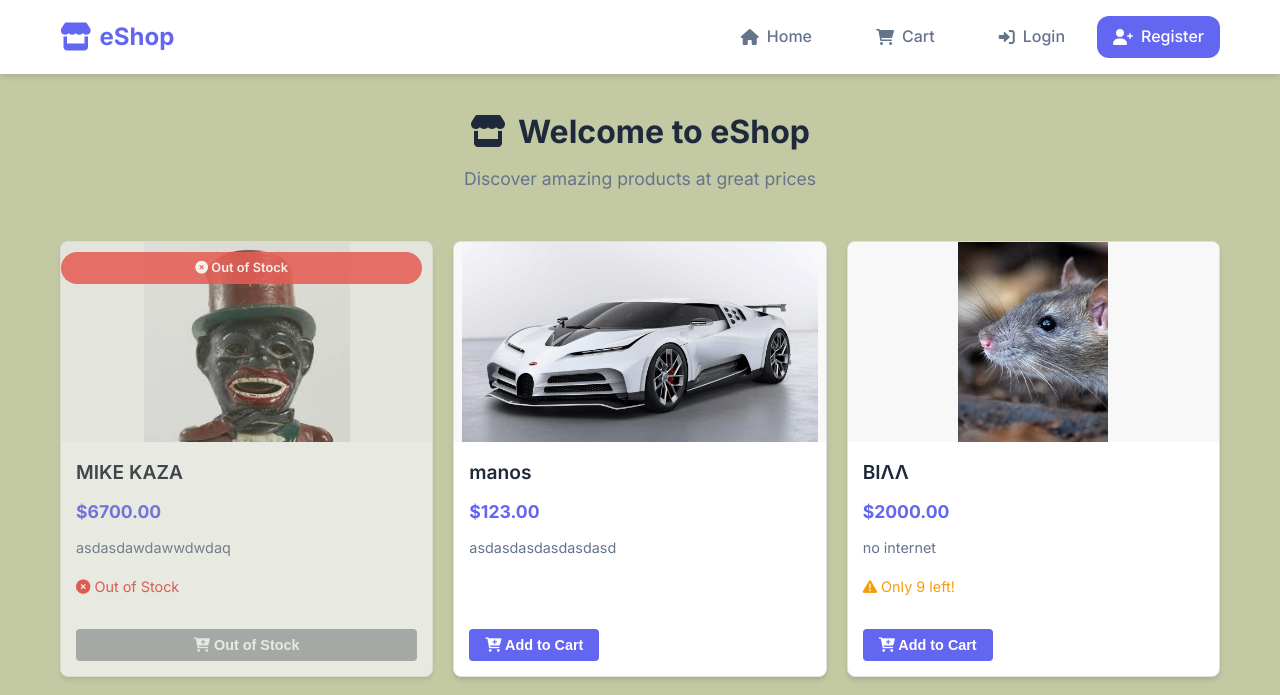
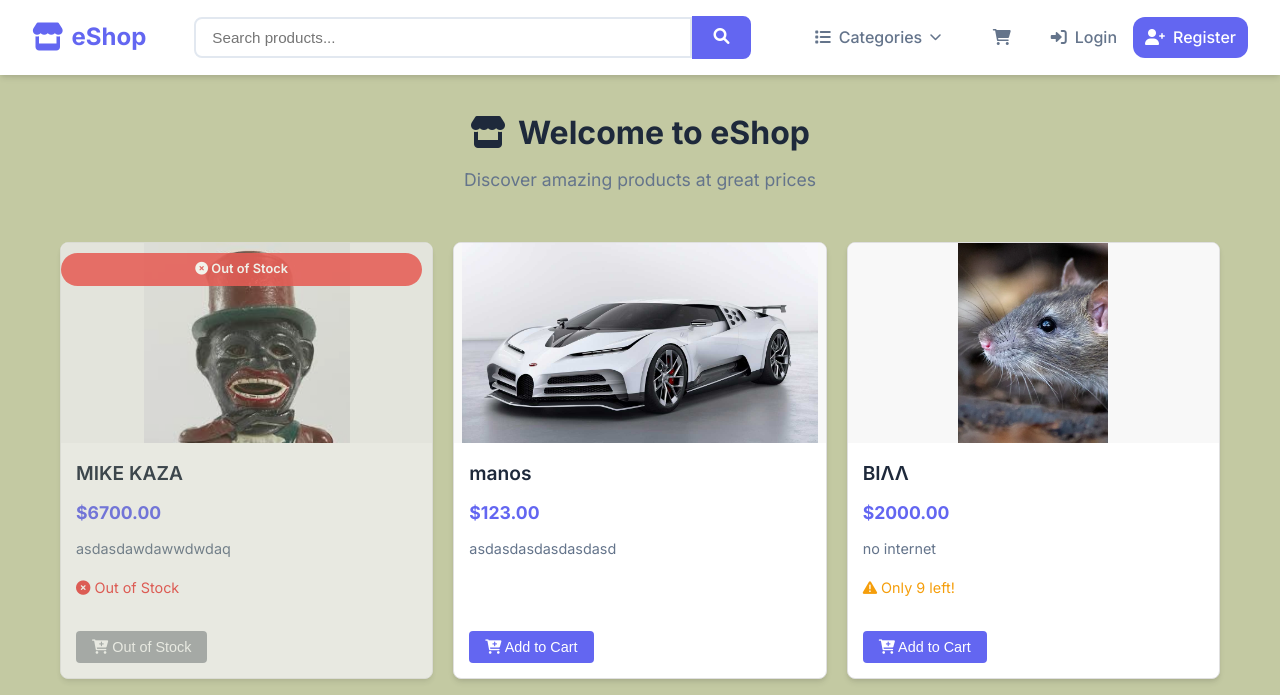
Before and after one commit to Christos2424/eshop-project, a Flask app: page / in a window 1280 px wide. Shown: the top 695 px of the page. Run offline with Flask 3, Linux system fonts and the light colour scheme; data comes from the database, SQL or seed files in the repository; both versions use the stored data as it was after the commit.

Commit message:
Add files via upload

```diff
--- a/flask_eshop/app.py
+++ b/flask_eshop/app.py
@@ -41,7 +41,16 @@
         # Otherwise, it's an external URL
         return image_url
 
-    return dict(get_image_url=get_image_url)
+    # Get categories for header dropdown
+    categories = []
+    try:
+        with get_cursor() as cur:
+            cur.execute("SELECT DISTINCT category FROM products WHERE category IS NOT NULL AND category != '' ORDER BY category")
+            categories = [row[0] for row in cur.fetchall()]
+    except:
+        pass
+
+    return dict(get_image_url=get_image_url, global_categories=categories)
 
 # Ensure upload directory exists when module is imported
 if not os.path.exists(UPLOAD_FOLDER):
@@ -345,6 +354,9 @@
     search_query = request.args.get('q', '')
     category = request.args.get('category', '')
     stock_filter = request.args.get('stock', 'all')  # 'all', 'in_stock', 'out_of_stock'
+    sort_by = request.args.get('sort', 'newest')
+    min_price = request.args.get('min_price', '')
+    max_price = request.args.get('max_price', '')
     per_page = 12
 
     try:
@@ -356,8 +368,8 @@
             conditions = []
 
             if search_query:
-                conditions.append("(name LIKE ? OR description LIKE ?)")
-                params.extend([f'%{search_query}%', f'%{search_query}%'])
+                conditions.append("name LIKE ?")
+                params.append(f'%{search_query}%')
 
             if category:
                 conditions.append("category = ?")
@@ -370,6 +382,21 @@
                 conditions.append("stock_quantity = 0")
             # 'all' shows everything, so no condition needed
 
+            # Price range filtering
+            if min_price:
+                try:
+                    conditions.append("price >= ?")
+                    params.append(float(min_price))
+                except ValueError:
+                    pass
+
+            if max_price:
+                try:
+                    conditions.append("price <= ?")
+                    params.append(float(max_price))
+                except ValueError:
+                    pass
+
             if conditions:
                 where_clause = " WHERE " + " AND ".join(conditions)
                 query += where_clause
@@ -379,14 +406,25 @@
             cur.execute(count_query, params)
             total = cur.fetchone()[0]
 
+            # Add sorting
+            sort_map = {
+                'newest': 'created_at DESC',
+                'oldest': 'created_at ASC',
+                'price_low': 'price ASC',
+                'price_high': 'price DESC',
+                'name_az': 'name ASC',
+                'name_za': 'name DESC'
+            }
+            sort_clause = sort_map.get(sort_by, 'created_at DESC')
+
             # Get products with pagination
-            query += " ORDER BY created_at DESC LIMIT ? OFFSET ?"
+            query += f" ORDER BY {sort_clause} LIMIT ? OFFSET ?"
             params.extend([per_page, (page-1)*per_page])
             cur.execute(query, params)
             products = cur.fetchall()
 
             # Get distinct categories for filter
-            cur.execute("SELECT DISTINCT category FROM products WHERE category IS NOT NULL AND category != ''")
+            cur.execute("SELECT DISTINCT category FROM products WHERE category IS NOT NULL AND category != '' ORDER BY category")
             categories = [row[0] for row in cur.fetchall()]
 
         total_pages = (total + per_page - 1) // per_page
@@ -400,34 +438,25 @@
                              search_query=search_query,
                              category=category,
                              categories=categories,
-                             stock_filter=stock_filter)
+                             stock_filter=stock_filter,
+                             sort_by=sort_by,
+                             min_price=min_price,
+                             max_price=max_price)
     except Exception as e:
         flash(f"Error loading products: {str(e)}", 'danger')
-        return render_template('index.html', products=[], page=1, total=0, total_pages=0)
+        return render_template('index.html', products=[], page=1, total=0, total_pages=0, categories=[])
 
 @app.route('/search')
 def search():
     query = request.args.get('q', '')
     stock_filter = request.args.get('stock', 'all')
+    sort_by = request.args.get('sort', 'newest')
+    min_price = request.args.get('min_price', '')
+    max_price = request.args.get('max_price', '')
 
     if query:
-        try:
-            with get_cursor() as cur:
-                # Build search query with stock filter
-                sql = "SELECT * FROM products WHERE (name LIKE ? OR description LIKE ?)"
-                params = [f'%{query}%', f'%{query}%']
-
-                if stock_filter == 'in_stock':
-                    sql += " AND stock_quantity > 0"
-                elif stock_filter == 'out_of_stock':
-                    sql += " AND stock_quantity = 0"
-
-                cur.execute(sql, params)
-                products = cur.fetchall()
-
-            return render_template('index.html', products=products, query=query, stock_filter=stock_filter)
-        except Exception as e:
-            flash(f"Search error: {str(e)}", 'danger')
+        return redirect(url_for('home', q=query, stock=stock_filter, sort=sort_by,
+                               min_price=min_price, max_price=max_price))
     return redirect(url_for('home'))
 
 @app.route('/register', methods=['GET', 'POST'])
--- a/flask_eshop/static/css/style.css
+++ b/flask_eshop/static/css/style.css
@@ -45,7 +45,10 @@
     display: flex;
     justify-content: space-between;
     align-items: center;
-    padding: 1rem 0;
+    padding: 1rem 2rem;
+    gap: 1.5rem;
+    max-width: 100%;
+    width: 100%;
 }
 
 .logo a {
@@ -65,7 +68,7 @@
 .main-nav {
     display: flex;
     align-items: center;
-    gap: 2rem;
+    gap: 0.5rem;
 }
 
 .nav-link {
@@ -74,7 +77,7 @@
     text-decoration: none;
     color: var(--text-light);
     font-weight: 500;
-    padding: 0.5rem 1rem;
+    padding: 0.5rem 0.75rem;
     border-radius: var(--radius);
     transition: var(--transition);
     position: relative;
@@ -112,7 +115,7 @@
 .user-menu, .auth-links {
     display: flex;
     align-items: center;
-    gap: 1rem;
+    gap: 0.25rem;
 }
 
 .welcome-msg {
@@ -135,6 +138,123 @@
 .register-btn:hover {
     background: var(--primary-dark);
     color: white !important;
+}
+
+/* Header Search Form */
+.header-search-form {
+    flex: 1;
+    min-width: 0;
+    margin: 0 1.5rem;
+}
+
+.header-search-group {
+    display: flex;
+    align-items: center;
+}
+
+.header-search-input {
+    flex: 1;
+    padding: 0.65rem 1rem;
+    border: 2px solid #e2e8f0;
+    border-radius: 8px 0 0 8px;
+    font-size: 0.95rem;
+    transition: var(--transition);
+}
+
+.header-search-input:focus {
+    outline: none;
+    border-color: var(--primary-color);
+    box-shadow: 0 0 0 3px rgba(99, 102, 241, 0.1);
+}
+
+.header-search-btn {
+    padding: 0.65rem 1.2rem;
+    background-color: var(--primary-color);
+    color: white;
+    border: 2px solid var(--primary-color);
+    border-radius: 0 8px 8px 0;
+    cursor: pointer;
+    transition: var(--transition);
+    font-size: 1rem;
+}
+
+.header-search-btn:hover {
+    background-color: var(--primary-dark);
+    border-color: var(--primary-dark);
+}
+
+/* Categories Dropdown */
+.categories-dropdown {
+    position: relative;
+}
+
+.categories-link {
+    display: flex;
+    align-items: center;
+    text-decoration: none;
+    color: var(--text-light);
+    font-weight: 500;
+    padding: 0.5rem 1rem;
+    border-radius: var(--radius);
+    transition: var(--transition);
+    gap: 0.5rem;
+    cursor: pointer;
+}
+
+.categories-link:hover {
+    color: var(--primary-color);
+    background-color: #f1f5f9;
+}
+
+.categories-link i:last-child {
+    font-size: 0.75rem;
+    transition: transform 0.3s ease;
+}
+
+.categories-dropdown:hover .categories-link i:last-child {
+    transform: rotate(180deg);
+}
+
+.categories-menu {
+    position: absolute;
+    top: 100%;
+    left: 0;
+    background: white;
+    border: 1px solid #e2e8f0;
+    border-radius: var(--radius);
+    min-width: 200px;
+    box-shadow: var(--shadow-lg);
+    opacity: 0;
+    visibility: hidden;
+    transform: translateY(-10px);
+    transition: var(--transition);
+    z-index: 1000;
+    margin-top: 0.5rem;
+}
+
+.categories-dropdown:hover .categories-menu {
+    opacity: 1;
+    visibility: visible;
+    transform: translateY(0);
+}
+
+.category-item {
+    display: block;
+    padding: 0.75rem 1rem;
+    color: var(--text-dark);
+    text-decoration: none;
+    transition: var(--transition);
+}
+
+.category-item:hover {
+    background-color: #f1f5f9;
+    color: var(--primary-color);
+}
+
+.category-item:first-child {
+    border-bottom: 1px solid #e2e8f0;
+    font-weight: 600;
+    color: var(--primary-color);
 }
 
 /* Main Content */
--- a/flask_eshop/templates/base.html
+++ b/flask_eshop/templates/base.html
@@ -11,7 +11,6 @@
 <body>
     <!-- Modern Header -->
     <header class="main-header">
-        <div class="container">
         <div class="header-content">
             <div class="logo">
                 <a href="{{ url_for('home') }}">
@@ -20,25 +19,33 @@
                 </a>
             </div>
 
+            <!-- Search Bar in Header -->
+            <form method="get" action="{{ url_for('home') }}" class="header-search-form">
+                <div class="header-search-group">
+                    <input type="text" name="q" placeholder="Search products..." class="header-search-input" value="{{ request.args.get('q', '') }}">
+                    <button type="submit" class="header-search-btn">
+                        <i class="fas fa-search"></i>
+                    </button>
+                </div>
+            </form>
+
+            <!-- Categories Dropdown -->
+            <div class="categories-dropdown">
+                <a href="{{ url_for('home') }}" class="categories-link">
+                    <i class="fas fa-list"></i>
+                    <span>Categories</span>
+                    <i class="fas fa-chevron-down"></i>
+                </a>
+                <div class="categories-menu">
+                    <a href="{{ url_for('home') }}" class="category-item">All Categories</a>
+                    <!-- Categories will be dynamically populated from database -->
+                    <div id="categories-list"></div>
+                </div>
+            </div>
+
             <nav class="main-nav">
-                    <a href="{{ url_for('home') }}" class="nav-link">
-                        <i class="fas fa-home"></i>
-                        <span>Home</span>
-                    </a>
-
-                    <!-- Orders link for regular users only (not admins) -->
-                    {% if 'user_id' in session %}
-                        {% if 'user_id' in session and session.role != 'admin' %}
-                        <a href="{{ url_for('user_orders') }}" class="nav-link">
-                            <i class="fas fa-receipt"></i>
-                            <span>My Orders</span>
-                        </a>
-                        {% endif %}
-                    {% endif %}
-
                 <a href="{{ url_for('view_cart') }}" class="nav-link cart-link">
                     <i class="fas fa-shopping-cart"></i>
-                        <span>Cart</span>
                     {% if session.cart %}
                     <!-- Calculate total quantity instead of counting distinct products -->
                     <span class="cart-count">
@@ -50,10 +57,12 @@
 
                 {% if 'user_id' in session %}
                 <div class="user-menu">
-                        <span class="welcome-msg">
-                            <i class="fas fa-user"></i>
-                            Hello, {{ session['username'] }}
-                        </span>
+                    {% if session['role'] != 'admin' %}
+                    <a href="{{ url_for('user_orders') }}" class="nav-link">
+                        <i class="fas fa-receipt"></i>
+                        <span>My Orders</span>
+                    </a>
+                    {% endif %}
                     {% if session['role'] == 'admin' %}
                         <a href="{{ url_for('admin_products') }}" class="nav-link">
                             <i class="fas fa-cog"></i>
@@ -78,7 +87,6 @@
                 </div>
                 {% endif %}
             </nav>
-            </div>
         </div>
     </header>
 
@@ -139,5 +147,23 @@
     </footer>
 
     <script src="{{ url_for('static', filename='js/script.js') }}"></script>
+
+    <script>
+    // Populate categories in the dropdown on all pages
+    document.addEventListener('DOMContentLoaded', function() {
+        const categories = {{ global_categories | tojson }};
+        const categoriesList = document.getElementById('categories-list');
+
+        if (categoriesList && categories) {
+            categories.forEach(function(category) {
+                const link = document.createElement('a');
+                link.href = `{{ url_for('home') }}?category=${encodeURIComponent(category)}`;
+                link.className = 'category-item';
+                link.textContent = category;
+                categoriesList.appendChild(link);
+            });
+        }
+    });
+    </script>
 </body>
 </html>
--- a/flask_eshop/templates/index.html
+++ b/flask_eshop/templates/index.html
@@ -57,9 +57,11 @@
                         </button>
                     </form>
                     {% else %}
-                    <button class="btn btn-secondary" disabled>
-                        <i class="fas fa-cart-plus"></i> Out of Stock
-                    </button>
+                    <form class="add-to-cart-form">
+                        <button class="btn btn-secondary" disabled type="button">
+                            <i class="fas fa-cart-plus"></i> Out of Stock
+                        </button>
+                    </form>
                     {% endif %}
                 </div>
             </div>
@@ -70,7 +72,7 @@
     {% if total_pages > 1 %}
     <div class="pagination">
         {% if page > 1 %}
-        <a href="{{ url_for('home', page=page-1, q=search_query, category=category, stock=request.args.get('stock', 'all')) }}" class="btn btn-outline">
+        <a href="{{ url_for('home', page=page-1, q=search_query, category=category, stock=stock_filter, sort=sort_by, min_price=min_price, max_price=max_price) }}" class="btn btn-outline">
             <i class="fas fa-chevron-left"></i> Previous
         </a>
         {% endif %}
@@ -80,7 +82,7 @@
         </span>
 
         {% if page < total_pages %}
-        <a href="{{ url_for('home', page=page+1, q=search_query, category=category, stock=request.args.get('stock', 'all')) }}" class="btn btn-outline">
+        <a href="{{ url_for('home', page=page+1, q=search_query, category=category, stock=stock_filter, sort=sort_by, min_price=min_price, max_price=max_price) }}" class="btn btn-outline">
             Next <i class="fas fa-chevron-right"></i>
         </a>
         {% endif %}
@@ -226,7 +228,7 @@
 }
 
 .btn {
-    display: inline-block;
+    display: block;
     padding: 8px 16px;
     border: none;
     border-radius: 4px;
@@ -236,6 +238,7 @@
     transition: all 0.2s ease;
     width: 100%;
     text-align: center;
+    font-weight: 500;
 }
 
 .btn-primary {
```
Also changed, not shown: flask_eshop/eshop.db. Lines whose indentation alone changed are shown as unchanged.
